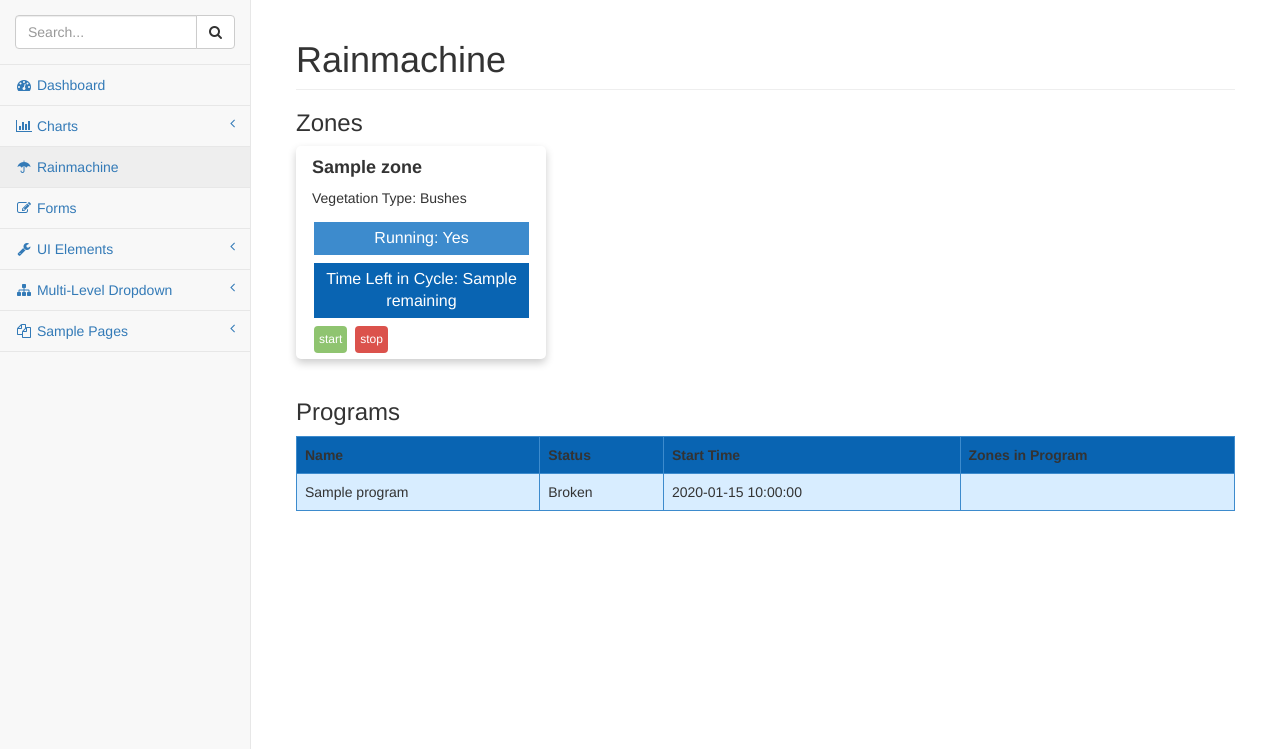
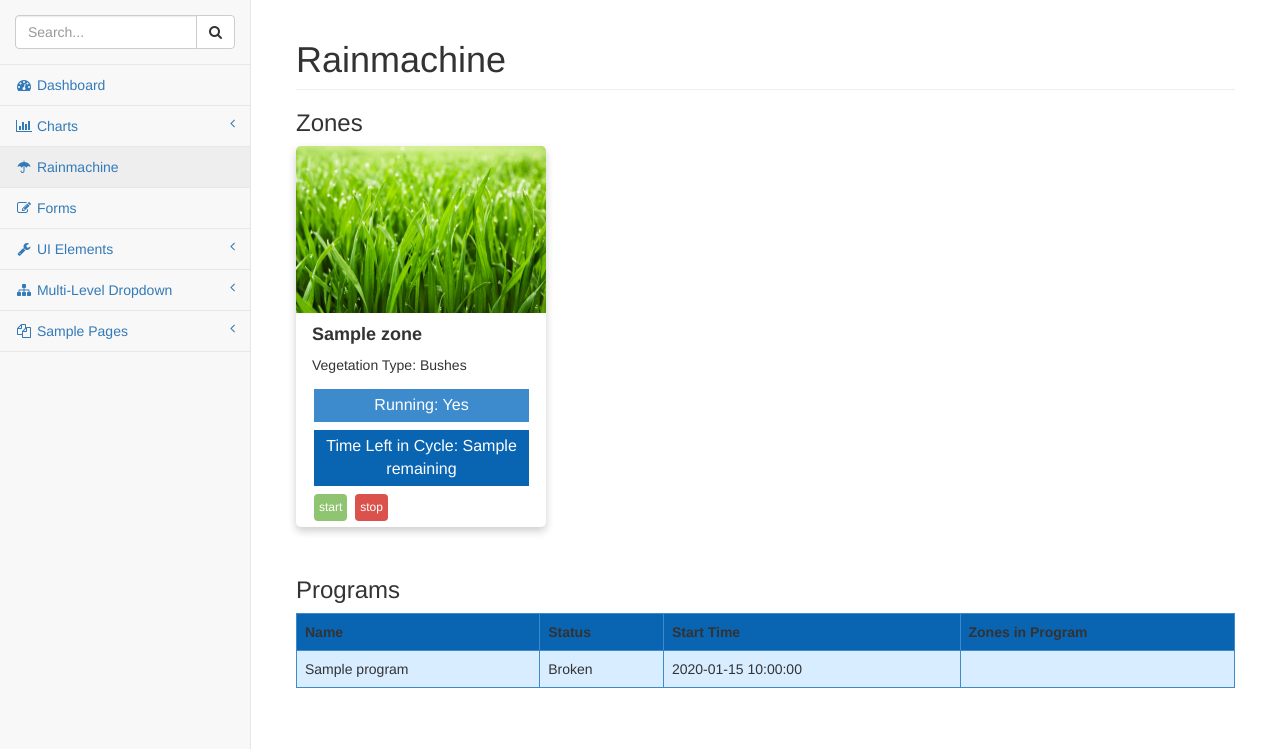
Before and after one commit to byutopia/Capstone, a Flask app: template templates/rainmachine.html in a window 1280 px wide. Shown: the part 51-800 px from the top of the page. Run offline with Flask 2, Linux system fonts and the light colour scheme; the template is opened without the code that fills it: most values are stand-ins (such as "Sample title", 1, 10 or a date in 2020); some libraries are stand-ins or nearby versions.

Commit message:
Rainmachine Changes

```diff
--- a/static/css/rainmachine.css
+++ b/static/css/rainmachine.css
@@ -6,6 +6,9 @@
     width: 25rem;
     display: inline-block;
     border-radius: 5px;
+    margin-bottom: 10px !important;
+    margin-right: 10px;
+
 }
 
 /* Add some padding inside the card container */
--- a/templates/rainmachine.html
+++ b/templates/rainmachine.html
@@ -13,7 +13,9 @@
 <!-- rainmachineInfo.zones.zones -->
 {% for z in rainmachineInfo.zone.zones %}
 <div class="card">
+  <img class="center" src="images/grass.jpg" alt="grass">
 	<div class="raintainer">
+
 		<h4><b>{{ z.name|e }}</b></h4> <!-- ZONES here -->
 
 		<p>Vegetation Type: {% if z.type == 2 %} Grass {% elif z.type == 3  %} Fruit Trees {% elif z.type == 4 %} Flowers {% elif z.type == 5 %} Vegetables {% elif z.type == 6 %} Citrus {% else %} Bushes{% endif %}</p>
```
Also changed, not shown: static/images/grass.jpg (added).
